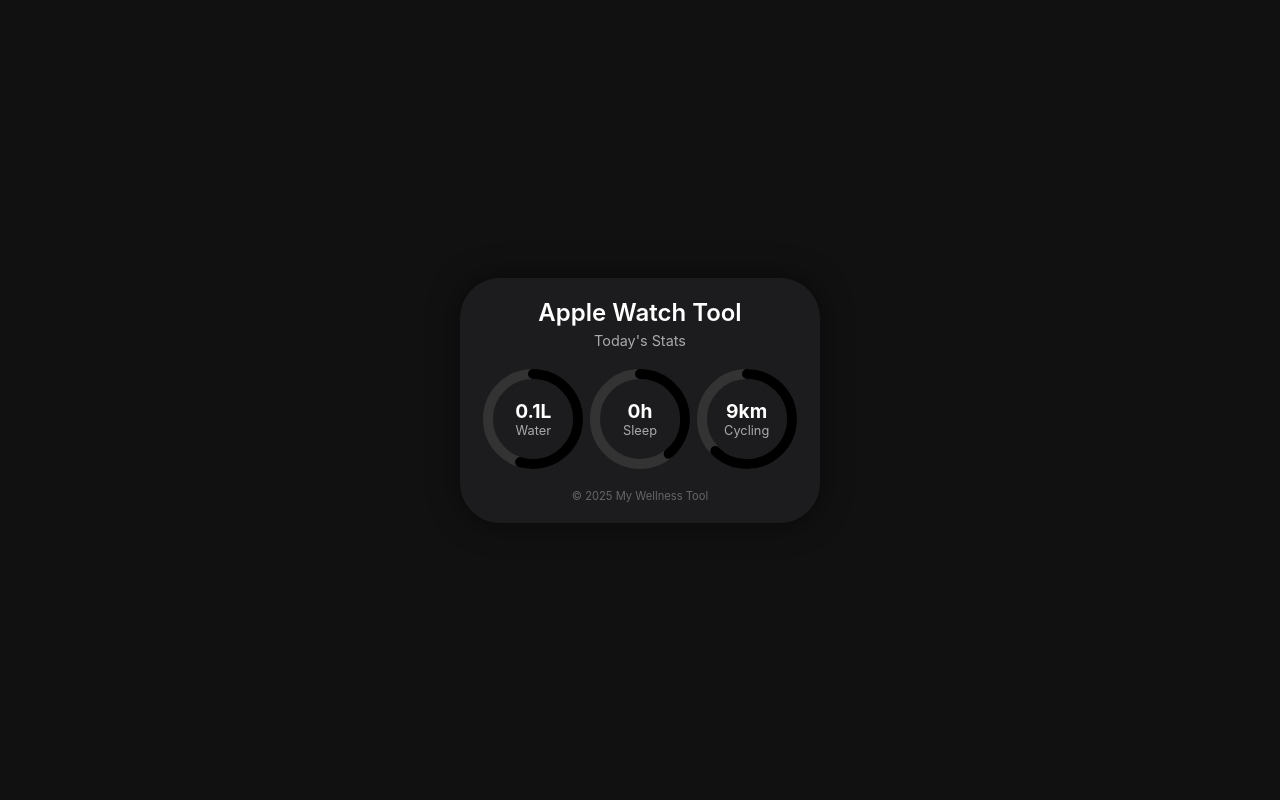
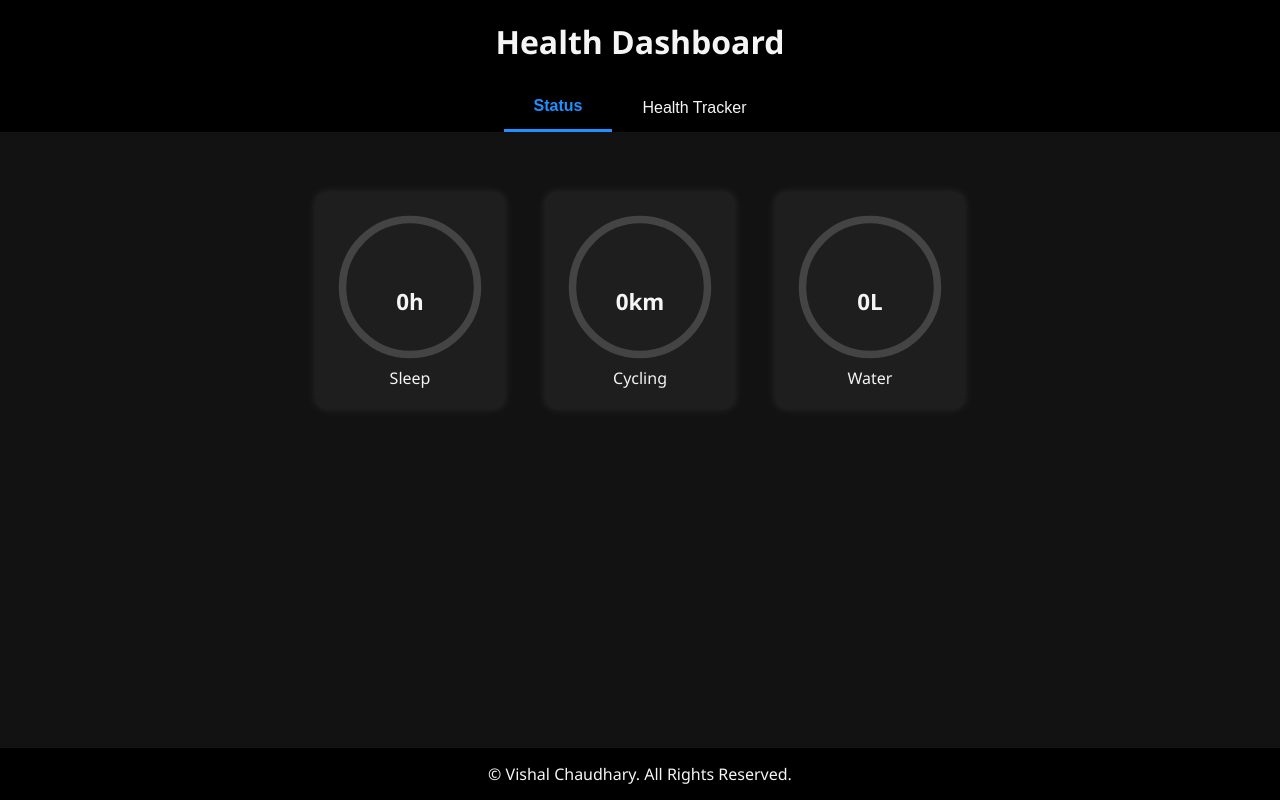
Before and after one commit to vishsecurity/health.io, a plain HTML site: page index.html in a window 1280 px wide. Drawn offline with Linux system fonts and the light colour scheme.

Commit message:
Update index.html

```diff
--- a/index.html
+++ b/index.html
@@ -3,218 +3,183 @@
 <head>
 <meta charset="UTF-8">
 <meta name="viewport" content="width=device-width, initial-scale=1.0">
-<title>Apple Watch Style Tool</title>
+<title>Health Dashboard</title>
 <style>
-/* Reset */
-* { margin: 0; padding: 0; box-sizing: border-box; }
-
-body {
-  background-color: #111;
-  color: #fff;
-  font-family: -apple-system, BlinkMacSystemFont, sans-serif;
-  display: flex;
-  justify-content: center;
-  align-items: center;
-  min-height: 100vh;
+:root {
+  --sleep-color:#1e90ff; --cycling-color:#ff9f1a; --water-color:#00bfff;
+  --bg-dark:#121212; --bg-card:#1e1e1e; --text-light:#f5f5f5;
+  --circle-size:150px;
 }
-
-.watch-screen {
-  background: #1c1c1e;
-  border-radius: 40px;
-  width: 360px;
-  padding: 20px;
-  box-shadow: 0 0 30px rgba(0,0,0,0.5);
-  text-align: center;
-}
-
-header h1 {
-  font-size: 1.5rem;
-  font-weight: 600;
-  margin-bottom: 5px;
-}
-
-header p {
-  font-size: 0.9rem;
-  color: #aaa;
-  margin-bottom: 20px;
-}
-
-.rings-container {
-  display: flex;
-  justify-content: space-around;
-  margin-bottom: 20px;
-}
-
-.ring-widget {
-  position: relative;
-  width: 100px;
-  height: 100px;
-  cursor: pointer;
-  transition: transform 0.3s;
-}
-
-.ring-widget:hover {
-  transform: scale(1.1);
-}
-
-.ring-bg, .ring-progress {
-  fill: none;
-  stroke-width: 10;
-}
-
-.ring-bg {
-  stroke: #333;
-}
-
-.ring-progress {
-  stroke-linecap: round;
-  transition: stroke-dashoffset 0.6s ease;
-  transform: rotate(-90deg);
-  transform-origin: 50% 50%;
-}
-
-/* Gradient for rings */
-#gradient-water { stop-color: #00f0ff; }
-#gradient-sleep { stop-color: #a566ff; }
-#gradient-cycling { stop-color: #00ff7a; }
-
-.label {
-  position: absolute;
-  top: 0; left: 0; right: 0; bottom: 0;
-  display: flex;
-  flex-direction: column;
-  justify-content: center;
-  align-items: center;
-  pointer-events: none;
-}
-
-.label .value {
-  font-size: 1.2em;
-  font-weight: bold;
-  transition: color 0.3s;
-}
-
-.label .name {
-  font-size: 0.8em;
-  color: #aaa;
-  transition: color 0.3s;
-}
-
-footer {
-  font-size: 0.7rem;
-  color: #666;
-  margin-top: 10px;
-}
+body{margin:0;font-family:"Segoe UI",Tahoma,Geneva,Verdana,sans-serif;background:var(--bg-dark);color:var(--text-light);display:flex;flex-direction:column;min-height:100vh;}
+h1{text-align:center;padding:20px 0;background:#000;color:var(--text-light);margin:0;}
+.tab{display:flex;justify-content:center;background:#000;}
+.tab button{padding:14px 30px;cursor:pointer;border:none;background:none;font-size:16px;transition:.3s;color:var(--text-light);}
+.tab button:hover{background:#333;}
+.tab button.active{border-bottom:3px solid var(--sleep-color);font-weight:bold;color:var(--sleep-color);}
+.tabcontent{display:none;flex:1;padding:20px;}
+#Status{display:flex;flex-direction:column;align-items:center;}
+.circle-container{display:flex;justify-content:center;flex-wrap:wrap;margin:20px;}
+.circle-card{margin:20px;text-align:center;position:relative;background:var(--bg-card);padding:20px;border-radius:12px;box-shadow:0 0 10px rgba(255,255,255,0.1);}
+.circle-card svg{width:var(--circle-size);height:var(--circle-size);transform:rotate(-90deg);overflow:visible;}
+.circle-text{position:absolute;top:50%;left:50%;transform:translate(-50%,-50%);font-size:1.4em;font-weight:bold;color:var(--text-light);}
+.tracker-form{max-width:600px;margin:20px auto;background:var(--bg-card);padding:20px;border-radius:8px;box-shadow:0 2px 6px rgba(255,255,255,0.1);}
+.tracker-form label{display:block;margin-bottom:5px;font-weight:500;}
+.tracker-form input{width:100%;padding:8px;margin-bottom:15px;border-radius:4px;border:1px solid #444;font-size:14px;background:#222;color:var(--text-light);}
+.tracker-form button{background:var(--sleep-color);color:white;padding:10px 20px;border:none;border-radius:5px;cursor:pointer;font-size:16px;}
+table{width:100%;border-collapse:collapse;margin-top:20px;background:var(--bg-card);}
+th,td{border:1px solid #444;text-align:center;padding:10px;color:var(--text-light);}
+th{background:#222;}
+footer{text-align:center;padding:15px;background:#000;color:var(--text-light);margin-top:auto;}
 </style>
 </head>
 <body>
 
-<div class="watch-screen">
-  <header>
-    <h1>Apple Watch Tool</h1>
-    <p>Today's Stats</p>
-  </header>
+<h1>Health Dashboard</h1>
+<div class="tab">
+<button class="tablinks active" onclick="openTab(event,'Status')">Status</button>
+<button class="tablinks" onclick="openTab(event,'Tracker')">Health Tracker</button>
+</div>
 
-  <section class="rings-container">
-    <!-- Water Ring -->
-    <div class="ring-widget" data-percent="70" data-value="7L" data-name="Water">
+<div id="Status" class="tabcontent">
+  <div class="circle-container">
+    <div class="circle-card">
       <svg viewBox="0 0 100 100">
-        <defs>
-          <linearGradient id="gradient-water" x1="0%" y1="0%" x2="100%" y2="0%">
-            <stop offset="0%"/>
-            <stop offset="100%"/>
-          </linearGradient>
-        </defs>
-        <circle cx="50" cy="50" r="45" class="ring-bg"></circle>
-        <circle cx="50" cy="50" r="45" class="ring-progress" stroke="url(#gradient-water)"></circle>
+        <circle cx="50" cy="50" r="45" stroke="#444" stroke-width="5" fill="none"/>
+        <clipPath id="sleepClip"><circle cx="50" cy="50" r="45"/></clipPath>
+        <path id="sleepWave" clip-path="url(#sleepClip)" fill="var(--sleep-color)"/>
       </svg>
-      <div class="label">
-        <div class="value">7L</div>
-        <div class="name">Water</div>
+      <div class="circle-text" id="sleepText">0h</div>
+      <div>Sleep</div>
+    </div>
+    <div class="circle-card">
+      <svg viewBox="0 0 100 100">
+        <circle cx="50" cy="50" r="45" stroke="#444" stroke-width="5" fill="none"/>
+        <clipPath id="cyclingClip"><circle cx="50" cy="50" r="45"/></clipPath>
+        <path id="cyclingWave" clip-path="url(#cyclingClip)" fill="var(--cycling-color)"/>
+      </svg>
+      <div class="circle-text" id="cyclingText">0km</div>
+      <div>Cycling</div>
+    </div>
+    <div class="circle-card">
+      <svg viewBox="0 0 100 100">
+        <circle cx="50" cy="50" r="45" stroke="#444" stroke-width="5" fill="none"/>
+        <clipPath id="waterClip"><circle cx="50" cy="50" r="45"/></clipPath>
+        <path id="waterWave" clip-path="url(#waterClip)" fill="var(--water-color)"/>
+      </svg>
+      <div class="circle-text" id="waterText">0L</div>
+      <div>Water</div>
+    </div>
   </div>
 </div>
 
-    <!-- Sleep Ring -->
-    <div class="ring-widget" data-percent="50" data-value="6h" data-name="Sleep">
-      <svg viewBox="0 0 100 100">
-        <defs>
-          <linearGradient id="gradient-sleep" x1="0%" y1="0%" x2="100%" y2="0%">
-            <stop offset="0%"/>
-            <stop offset="100%"/>
-          </linearGradient>
-        </defs>
-        <circle cx="50" cy="50" r="45" class="ring-bg"></circle>
-        <circle cx="50" cy="50" r="45" class="ring-progress" stroke="url(#gradient-sleep)"></circle>
-      </svg>
-      <div class="label">
-        <div class="value">6h</div>
-        <div class="name">Sleep</div>
+<div id="Tracker" class="tabcontent">
+<div class="tracker-form">
+<label>Date:</label><input type="date" id="date">
+<label>Sleep (hours):</label><input type="number" id="sleep" min="0" max="12" step="0.1">
+<label>Cycling (km):</label><input type="number" id="cycling" min="0" step="0.1">
+<label>Water (litres):</label><input type="number" id="water" min="0" step="0.1">
+<label>Upload GPX file:</label><input type="file" id="gpxFile" accept=".gpx">
+<button onclick="addEntry()">Add Entry</button>
 </div>
+<table id="healthTable">
+<thead><tr><th>Date</th><th>Sleep (hours)</th><th>Cycling (km)</th><th>Water (litres)</th></tr></thead>
+<tbody></tbody>
+</table>
 </div>
 
-    <!-- Cycling Ring -->
-    <div class="ring-widget" data-percent="80" data-value="20km" data-name="Cycling">
-      <svg viewBox="0 0 100 100">
-        <defs>
-          <linearGradient id="gradient-cycling" x1="0%" y1="0%" x2="100%" y2="0%">
-            <stop offset="0%"/>
-            <stop offset="100%"/>
-          </linearGradient>
-        </defs>
-        <circle cx="50" cy="50" r="45" class="ring-bg"></circle>
-        <circle cx="50" cy="50" r="45" class="ring-progress" stroke="url(#gradient-cycling)"></circle>
-      </svg>
-      <div class="label">
-        <div class="value">20km</div>
-        <div class="name">Cycling</div>
-      </div>
-    </div>
-  </section>
-
-  <footer>© 2025 My Wellness Tool</footer>
-</div>
+<footer>© Vishal Chaudhary. All Rights Reserved.</footer>
 
 <script>
-// Function to animate ring progress
-function setProgress(widgetElem, percent) {
-  const circle = widgetElem.querySelector('.ring-progress');
-  const radius = circle.r.baseVal.value;
-  const circumference = 2 * Math.PI * radius;
-  const offset = circumference - (percent / 100) * circumference;
-  circle.style.strokeDasharray = `${circumference}`;
-  circle.style.strokeDashoffset = `${circumference}`; // start empty
-  // Animate to target
-  setTimeout(() => { circle.style.strokeDashoffset = offset; }, 100);
+function openTab(evt, tabName){
+  document.querySelectorAll(".tabcontent").forEach(tc=>tc.style.display="none");
+  document.querySelectorAll(".tablinks").forEach(tb=>tb.classList.remove("active"));
+  document.getElementById(tabName).style.display="flex";
+  evt.currentTarget.classList.add("active");
 }
 
-// Initialize rings and gradient animations
-document.querySelectorAll('.ring-widget').forEach(widget => {
-  const percent = widget.dataset.percent || 0;
-  const value = widget.dataset.value;
-  const name = widget.dataset.name;
-  widget.querySelector('.label .value').textContent = value;
-  widget.querySelector('.label .name').textContent = name;
-  setProgress(widget, percent);
-});
+let healthData=[];
+const maxValues={sleep:12,cycling:50,water:5};
 
-// Optional: live updating metrics
-function randomUpdate() {
-  document.querySelectorAll('.ring-widget').forEach(widget => {
-    const newPercent = Math.floor(Math.random() * 100);
-    const valueElem = widget.querySelector('.label .value');
-    const name = widget.dataset.name;
-    let displayValue = newPercent;
-    if(name === "Water") displayValue = (newPercent/10).toFixed(1) + "L";
-    if(name === "Sleep") displayValue = Math.floor(newPercent/10) + "h";
-    if(name === "Cycling") displayValue = Math.floor(newPercent/5) + "km";
-    valueElem.textContent = displayValue;
-    setProgress(widget, newPercent);
-  });
+function updateWave(id,value,max){
+  const percent=Math.min(value/max,1);
+  const height=100-(percent*100);
+  // static wave
+  const wavePath=`M0 ${height} Q25 ${height+3} 50 ${height} T100 ${height} V100 H0 Z`;
+  document.getElementById(id).setAttribute("d",wavePath);
 }
 
-// Update every 5 seconds to simulate live data
-setInterval(randomUpdate, 5000);
+function setCircleProgress(textId,value){
+  document.getElementById(textId).textContent=value+(textId.includes("sleep")?"h":textId.includes("cycling")?"km":"L");
+}
+
+function updateStatusCircles(){
+  let totalSleep=0,totalCycling=0,totalWater=0;
+  healthData.forEach(e=>{totalSleep+=e.sleep; totalCycling+=e.cycling; totalWater+=e.water;});
+  setCircleProgress("sleepText",totalSleep.toFixed(1));
+  setCircleProgress("cyclingText",totalCycling.toFixed(2));
+  setCircleProgress("waterText",totalWater.toFixed(1));
+  updateWave("sleepWave",totalSleep,maxValues.sleep);
+  updateWave("cyclingWave",totalCycling,maxValues.cycling);
+  updateWave("waterWave",totalWater,maxValues.water);
+}
+
+function addEntry(){
+  const date=document.getElementById('date').value;
+  let sleep=parseFloat(document.getElementById('sleep').value);
+  let cycling=parseFloat(document.getElementById('cycling').value);
+  let water=parseFloat(document.getElementById('water').value);
+  if(!date||isNaN(sleep)||isNaN(cycling)||isNaN(water)){ alert("Fill all fields"); return; }
+  const gpxFile=document.getElementById("gpxFile").files[0];
+  if(gpxFile){
+    const reader=new FileReader();
+    reader.onload=function(e){
+      const parser=new DOMParser();
+      const xmlDoc=parser.parseFromString(e.target.result,"text/xml");
+      const trkpts=xmlDoc.getElementsByTagName("trkpt");
+      if(trkpts.length>1){
+        let distanceKm=0;
+        for(let i=1;i<trkpts.length;i++){
+          const lat1=parseFloat(trkpts[i-1].getAttribute("lat"));
+          const lon1=parseFloat(trkpts[i-1].getAttribute("lon"));
+          const lat2=parseFloat(trkpts[i].getAttribute("lat"));
+          const lon2=parseFloat(trkpts[i].getAttribute("lon"));
+          distanceKm+=haversine(lat1,lon1,lat2,lon2);
+        }
+        cycling+=distanceKm;
+      }
+      saveEntry(date,sleep,cycling,water);
+    };
+    reader.readAsText(gpxFile);
+  }else saveEntry(date,sleep,cycling,water);
+}
+
+function saveEntry(date,sleep,cycling,water){
+  healthData.push({date,sleep,cycling,water});
+  const table=document.querySelector('#healthTable tbody');
+  const newRow=table.insertRow();
+  newRow.insertCell(0).textContent=date;
+  newRow.insertCell(1).textContent=sleep;
+  newRow.insertCell(2).textContent=cycling.toFixed(2);
+  newRow.insertCell(3).textContent=water;
+  updateStatusCircles();
+  document.getElementById('date').value='';
+  document.getElementById('sleep').value='';
+  document.getElementById('cycling').value='';
+  document.getElementById('water').value='';
+  document.getElementById('gpxFile').value='';
+}
+
+function haversine(lat1,lon1,lat2,lon2){
+  function toRad(x){return x*Math.PI/180;}
+  const R=6371;
+  const dLat=toRad(lat2-lat1);
+  const dLon=toRad(lon2-lon1);
+  const a=Math.sin(dLat/2)**2 + Math.cos(toRad(lat1))*Math.cos(toRad(lat2))*Math.sin(dLon/2)**2;
+  const c=2*Math.atan2(Math.sqrt(a),Math.sqrt(1-a));
+  return R*c;
+}
+
+document.getElementById("Status").style.display="flex";
 </script>
-
 </body>
 </html>
```
Lines whose indentation alone changed are shown as unchanged.
